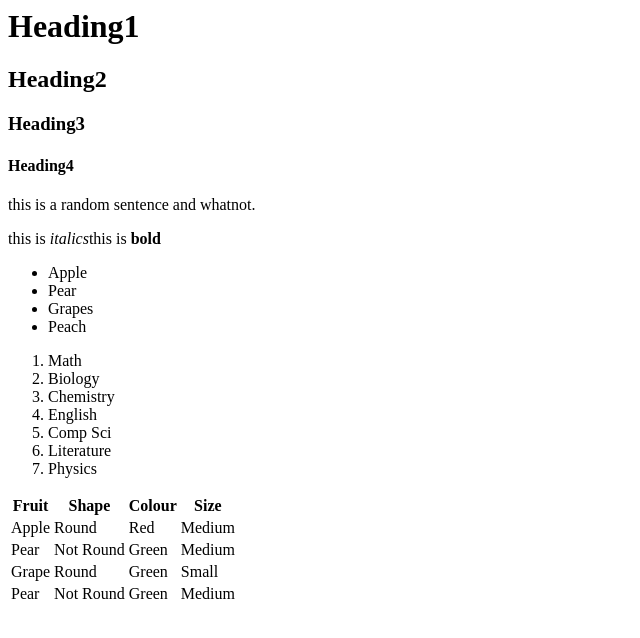
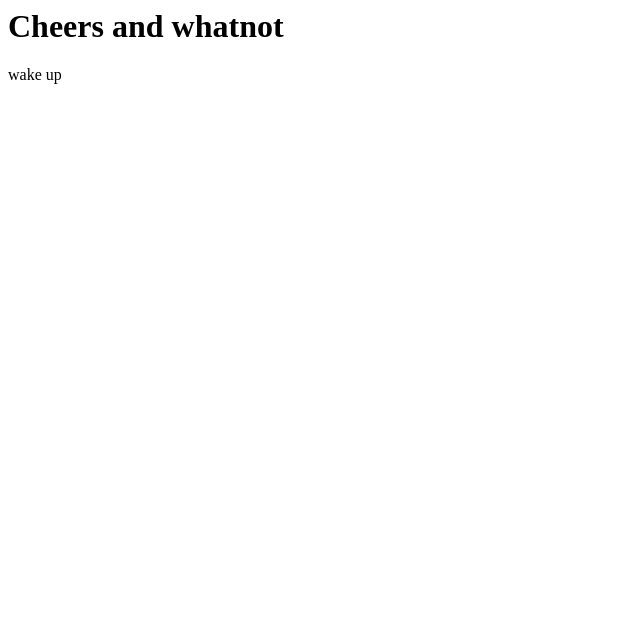
Before and after one commit to nidhigoll/Website, a plain HTML site: page index.html in a window 1280 px wide. Shown: the whole page, without its empty margins (0-640 px from the left). Drawn offline with Linux system fonts and the light colour scheme.

Commit message:
Update index.html

```diff
--- a/index.html
+++ b/index.html
@@ -1,61 +1,10 @@
 <html>
-    <h1>Heading1</h1>
-    <h2>Heading2</h2>
-    <h3>Heading3</h3>
-    <h4>Heading4</h4>
-    <p>this is a random sentence and whatnot. </p>
-<p>this is <em>italics</em>this is <b>bold</b></p>
+  <head>
+    <title> lol ur mom or whatever</title>
+  </head>
 
-<ul>
-    <li>Apple</li>
-    <li>Pear</li>
-    <li>Grapes</li>
-    <li>Peach</li>
-</ul>
+  <h1> Cheers and whatnot</h1>
 
-<ol>
-    <li>Math</li>
-    <li>Biology</li>
-    <li>Chemistry</li>
-    <li>English</li>
-    <li>Comp Sci</li>
-    <li>Literature</li>
-    <li>Physics</li>
-</ol>
+  wake up
 
-<table>
-    <tr>
-      <th>Fruit</th>
-      <th>Shape</th>
-      <th>Colour</th>
-      <th>Size</th>
-    </tr>
-    <tr>
-      <td>Apple</td>
-      <td>Round</td>
-      <td>Red</td>
-      <td>Medium</td>
-    </tr>
-    <tr>
-      <td>Pear</td>
-      <td>Not Round</td>
-      <td>Green</td>
-      <td>Medium</td>
-    </tr>
-    <tr>
-        <td>Grape</td>
-        <td>Round</td>
-        <td>Green</td>
-        <td>Small</td>
-    </tr>
-        <tr>
-            <td>Pear</td>
-            <td>Not Round</td>
-            <td>Green</td>
-            <td>Medium</td>
-    </tr>
-  </table>
-
-
-
-    </html>
+  </html>
```
